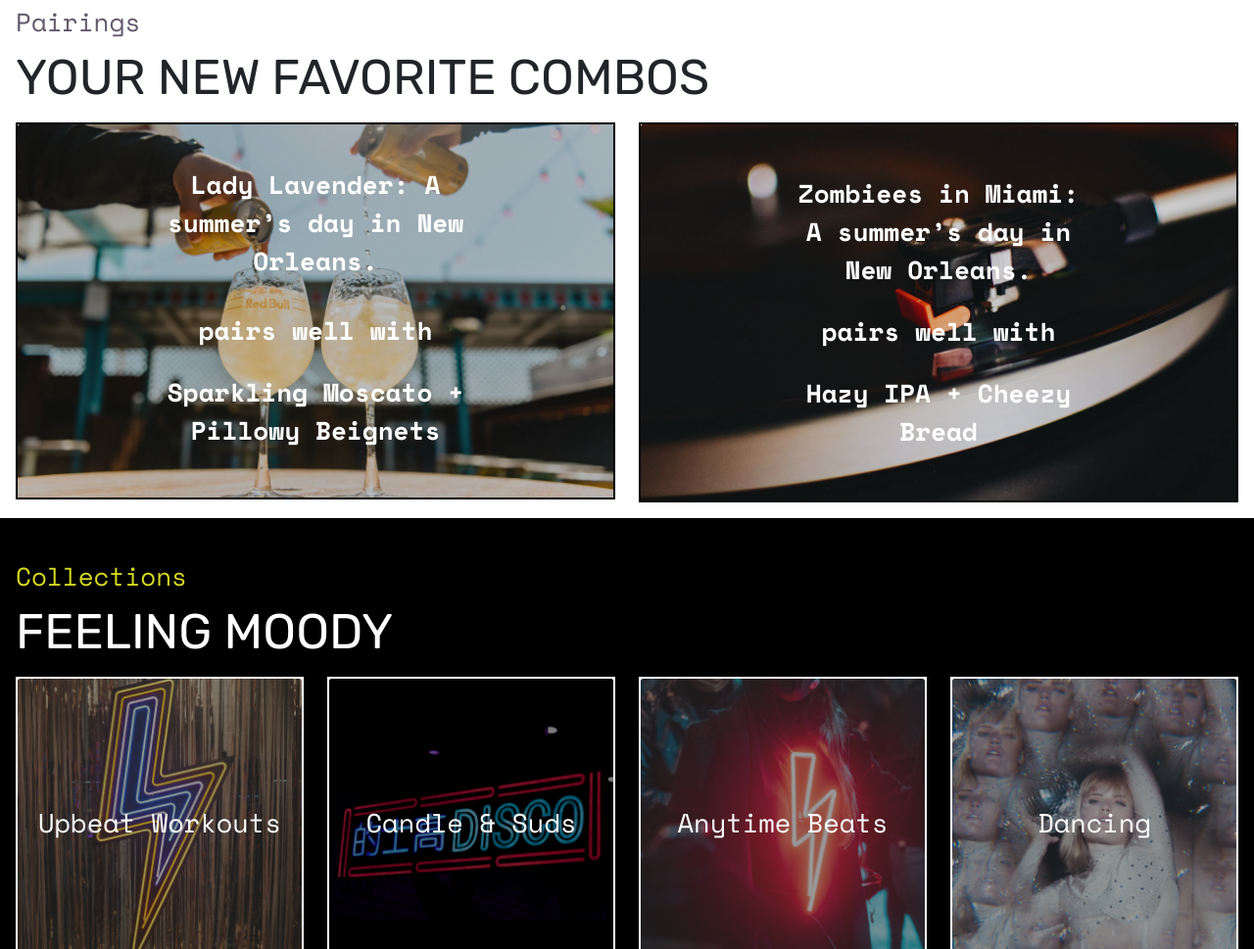
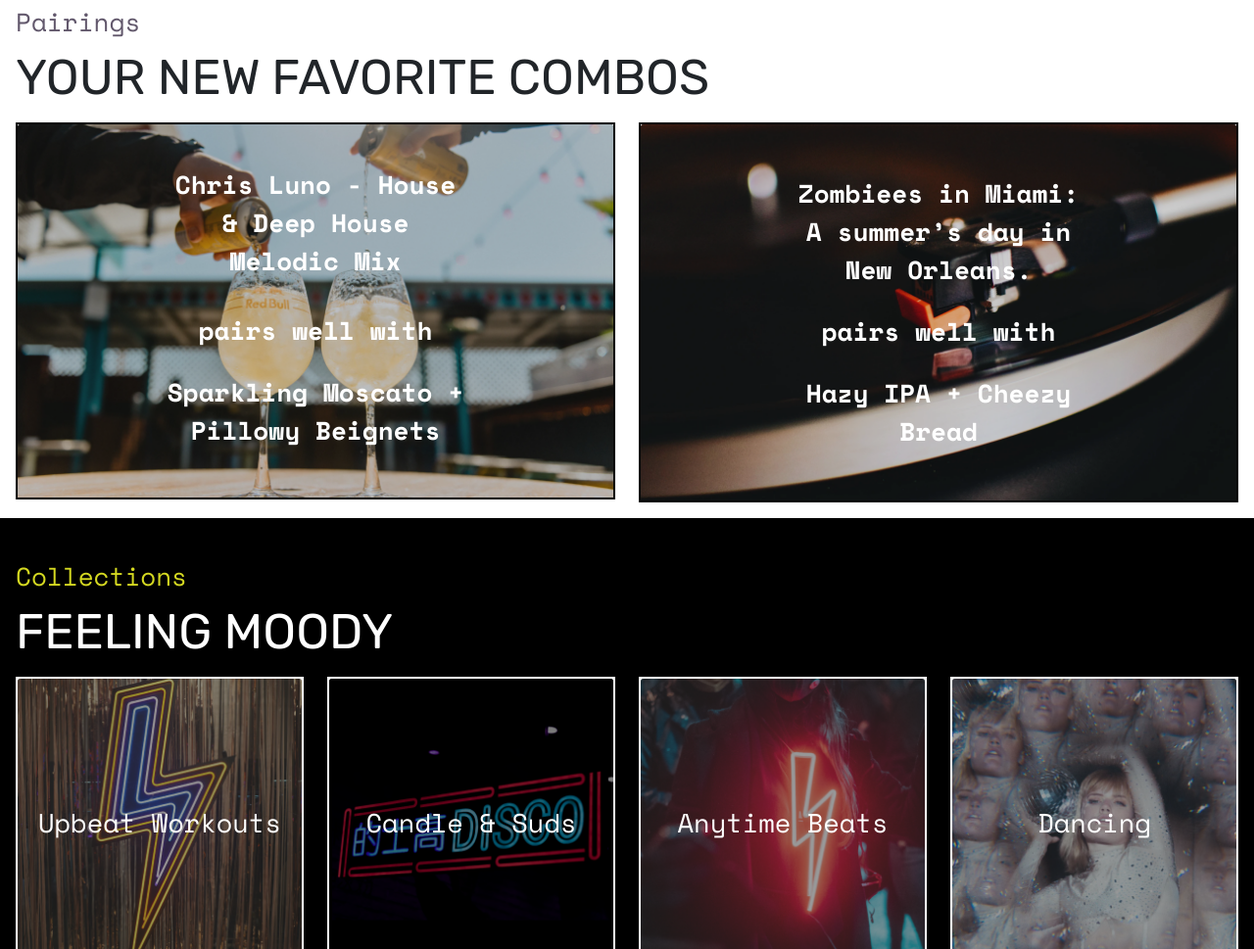
Before and after one commit to danielqtran/SiliconRadio, a plain HTML site: page curations.html in a window 1280 px wide. Shown: the part 915-1884 px from the top of the page at 98% size. Drawn offline with nearby package versions, Linux system fonts and the light colour scheme.

Commit message:
Update curations.html

```diff
--- a/curations.html
+++ b/curations.html
@@ -85,7 +85,7 @@
                         <img src="images/drinks.png" class="card-img-top">
                         <a href="pairings.html" class="stretched-link"></a>
                         <div class="img-overlay text-center">
-                            <div class="heading4 card-title">Lady Lavender: A summer’s day in New Orleans.</div>
+                            <div class="heading4 card-title">Chris Luno - House & Deep House Melodic Mix</div>
                             <br>
                             <p class="heading4 card-title">pairs well with</p>
                             <br>
```
